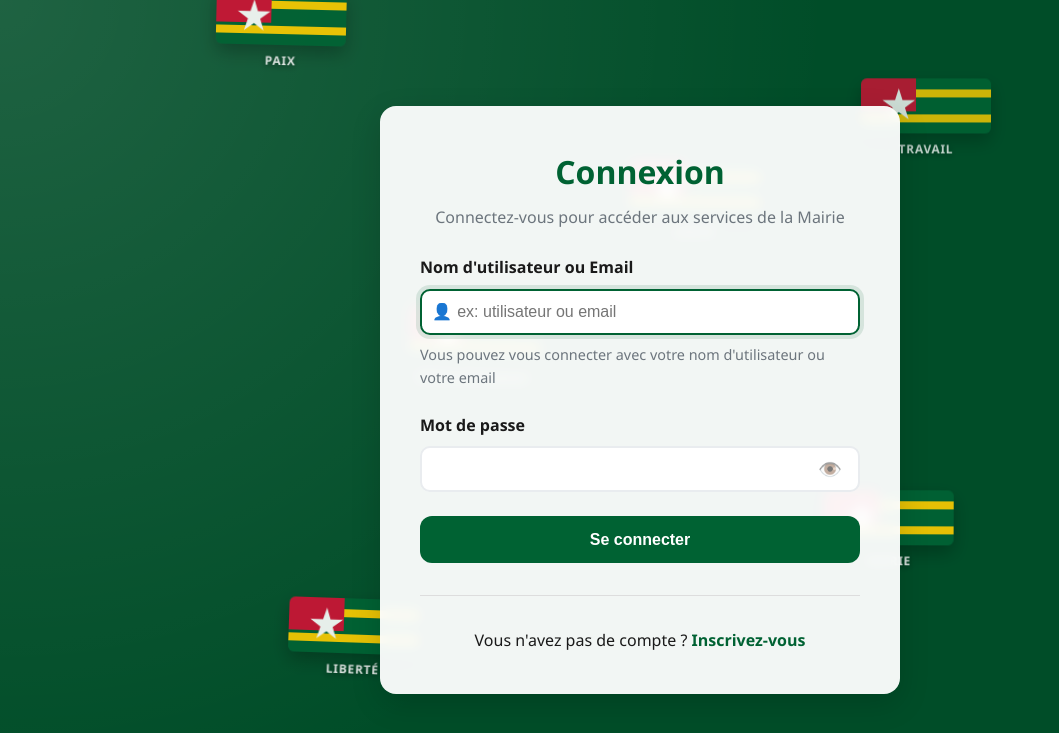
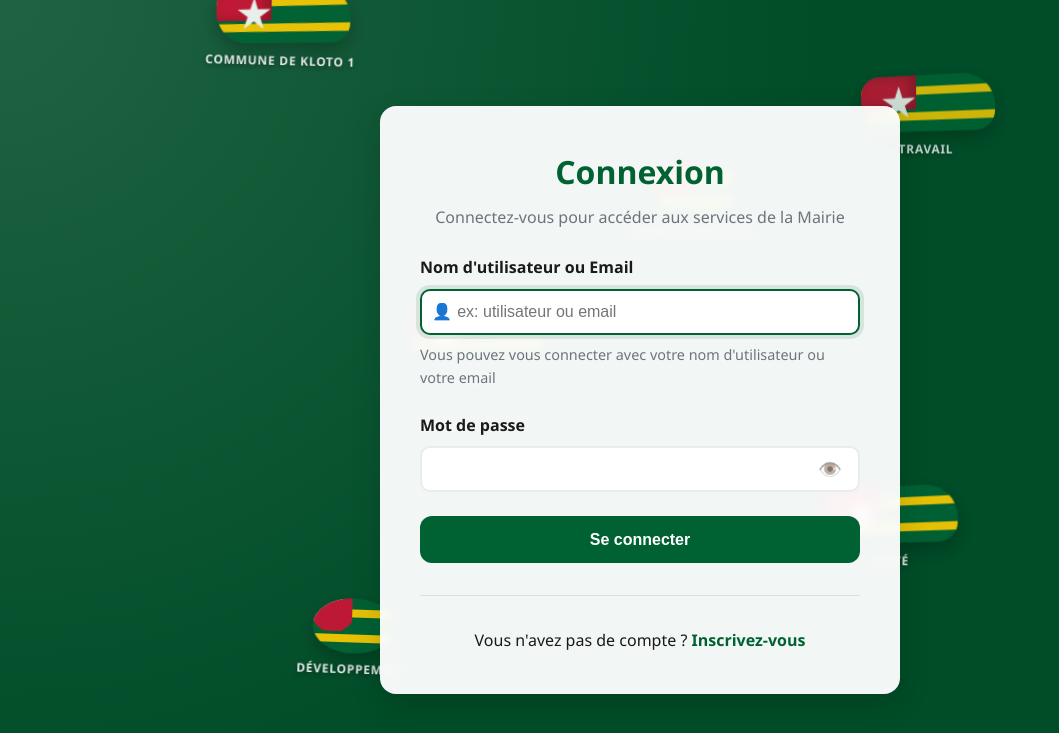
Before and after one commit to DizeAnalytics/MairieKloto1, a Django app: page /comptes/connexion/?next=/tableau-bord/agents-collecteurs/ajouter/ in a window 1280 px wide. Shown: the top 733 px of the page, without its empty margins (0-1059 px from the left). Run offline with Django 5.2, Linux system fonts and the light colour scheme; data comes from the database, SQL or seed files in the repository; data that the repository does not hold is empty.

Commit message:
Affinage des drapeaux togolais animés (formes rondes et ondulées) et ajout des textes Commune de Kloto 1 / Cohésion sociale
Made-with: Cursor

```diff
--- a/templates/comptes/connexion.html
+++ b/templates/comptes/connexion.html
@@ -59,7 +59,7 @@
         .flag-body {
             width: 100%;
             height: 56px;
-            border-radius: 6px;
+            border-radius: 18px 32px 18px 32px;
             box-shadow: 0 8px 18px rgba(0,0,0,0.28);
             overflow: hidden;
             position: relative;
@@ -75,6 +75,8 @@
                     #FFCD00 80%,
                     #006233 80%,
                     #006233 100%);
+            transform-origin: left center;
+            animation: wave-cloth 4s ease-in-out infinite alternate;
         }
 
         .flag-body::before {
@@ -85,6 +87,7 @@
             width: 42%;
             height: 60%;
             background: #D21034;
+            box-shadow: inset -6px 0 12px rgba(0,0,0,0.25);
         }
 
         .flag-body::after {
@@ -107,6 +110,51 @@
                 2% 35%,
                 39% 35%
             );
+        }
+
+        .flag-circle {
+            width: 82px;
+            height: 82px;
+            border-radius: 50%;
+            box-shadow: 0 8px 18px rgba(0,0,0,0.28);
+            position: relative;
+            overflow: hidden;
+            background:
+                radial-gradient(circle at 18% 22%, #ffffff 0, #ffffff 22%, transparent 23%),
+                linear-gradient(to bottom,
+                    #006233 0%,
+                    #006233 20%,
+                    #FFCD00 20%,
+                    #FFCD00 35%,
+                    #006233 35%,
+                    #006233 65%,
+                    #FFCD00 65%,
+                    #FFCD00 80%,
+                    #006233 80%,
+                    #006233 100%);
+        }
+
+        .flag-circle::before {
+            content: '';
+            position: absolute;
+            top: -4%;
+            left: 0;
+            width: 48%;
+            height: 64%;
+            background: #D21034;
+            clip-path: circle(60% at 50% 40%);
+        }
+
+        @keyframes wave-cloth {
+            0% {
+                transform: perspective(520px) rotateY(0deg) skewY(0deg);
+            }
+            50% {
+                transform: perspective(520px) rotateY(-14deg) skewY(-3deg);
+            }
+            100% {
+                transform: perspective(520px) rotateY(6deg) skewY(1.5deg);
+            }
         }
 
         .flag-word {
@@ -318,23 +366,23 @@
     <div class="flag-layer" aria-hidden="true">
         <div class="flag flag--1">
             <div class="flag-body"></div>
+            <div class="flag-word">COMMUNE DE KLOTO 1</div>
+        </div>
+        <div class="flag flag--2">
+            <div class="flag-circle"></div>
+            <div class="flag-word">COHÉSION SOCIALE</div>
+        </div>
+        <div class="flag flag--3">
+            <div class="flag-body"></div>
             <div class="flag-word">PAIX</div>
         </div>
-        <div class="flag flag--2">
+        <div class="flag flag--4">
             <div class="flag-body"></div>
             <div class="flag-word">UNITÉ</div>
         </div>
-        <div class="flag flag--3">
-            <div class="flag-body"></div>
+        <div class="flag flag--5">
+            <div class="flag-circle"></div>
             <div class="flag-word">DÉVELOPPEMENT</div>
-        </div>
-        <div class="flag flag--4">
-            <div class="flag-body"></div>
-            <div class="flag-word">PATRIE</div>
-        </div>
-        <div class="flag flag--5">
-            <div class="flag-body"></div>
-            <div class="flag-word">LIBERTÉ</div>
         </div>
         <div class="flag flag--6">
             <div class="flag-body"></div>
```
Also changed, not shown: templates/comptes/inscription.html (+61 -13 lines).
